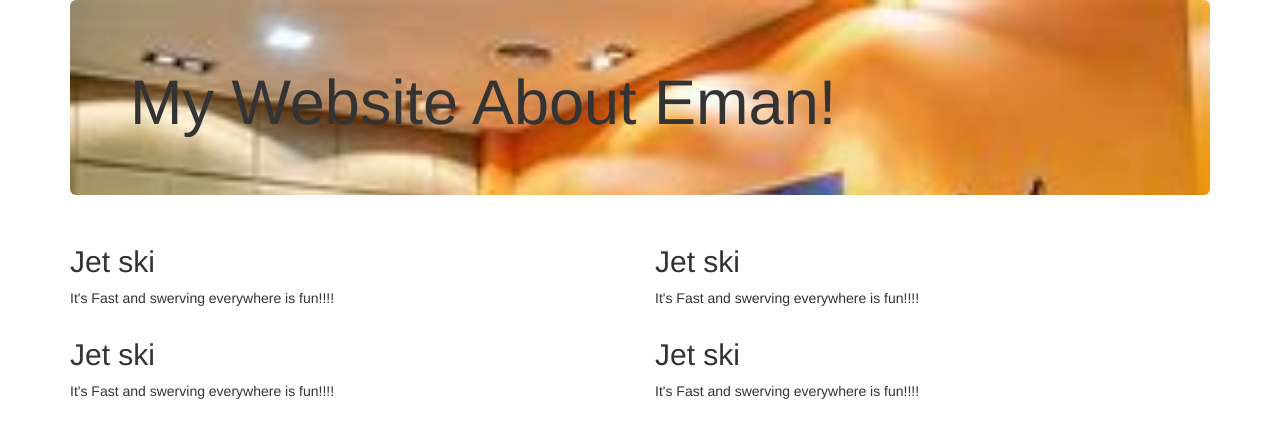
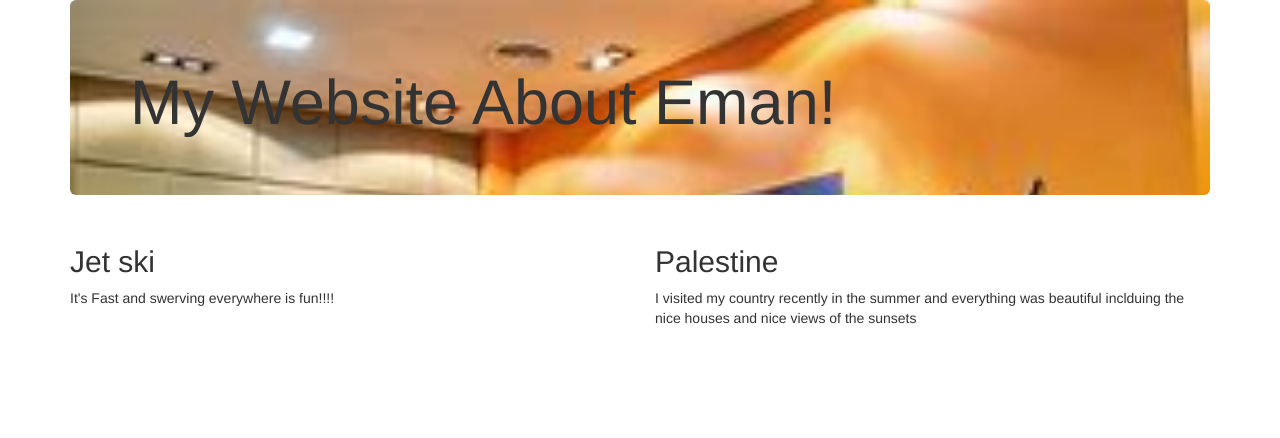
Before and after one commit to EmanRazeq/Bootstrap, a plain HTML site: page index.html in a window 1280 px wide. Drawn offline with nearby package versions, Linux system fonts and the light colour scheme.

Commit message:
Update index.html

```diff
--- a/index.html
+++ b/index.html
@@ -30,18 +30,10 @@
         <p>It's Fast and swerving everywhere is fun!!!!</p>
       </div>
       <div class="col-sm-6">
-        <h2>Jet ski</h2>
-        <p>It's Fast and swerving everywhere is fun!!!!</p>
+        <h2>Palestine</h2>
+        <p>I visited my country recently in the summer and everything was beautiful inclduing the nice houses and nice views of the sunsets</p>
       </div>
-      <div class="col-sm-6">
-        <h2>Jet ski</h2>
-        <p>It's Fast and swerving everywhere is fun!!!!</p>
-      </div>
-      <div class="col-sm-6">
-        <h2>Jet ski</h2>
-        <p>It's Fast and swerving everywhere is fun!!!!</p>
-      </div>
-    </div>
+
   </div>
     <!-- jQuery (necessary for Bootstrap's JavaScript plugins) -->
     <script src="https://code.jquery.com/jquery-1.12.4.min.js" integrity="sha384-nvAa0+6Qg9clwYCGGPpDQLVpLNn0fRaROjHqs13t4Ggj3Ez50XnGQqc/r8MhnRDZ" crossorigin="anonymous"></script>
```
